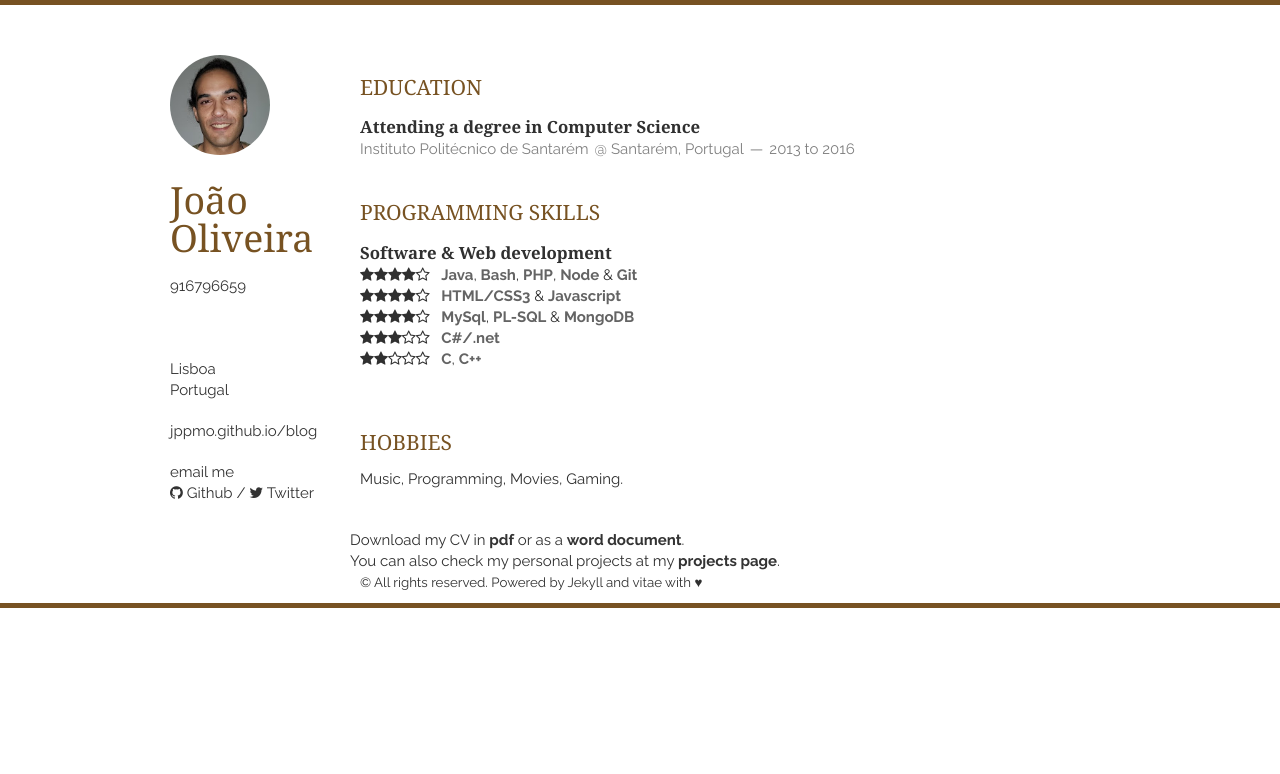
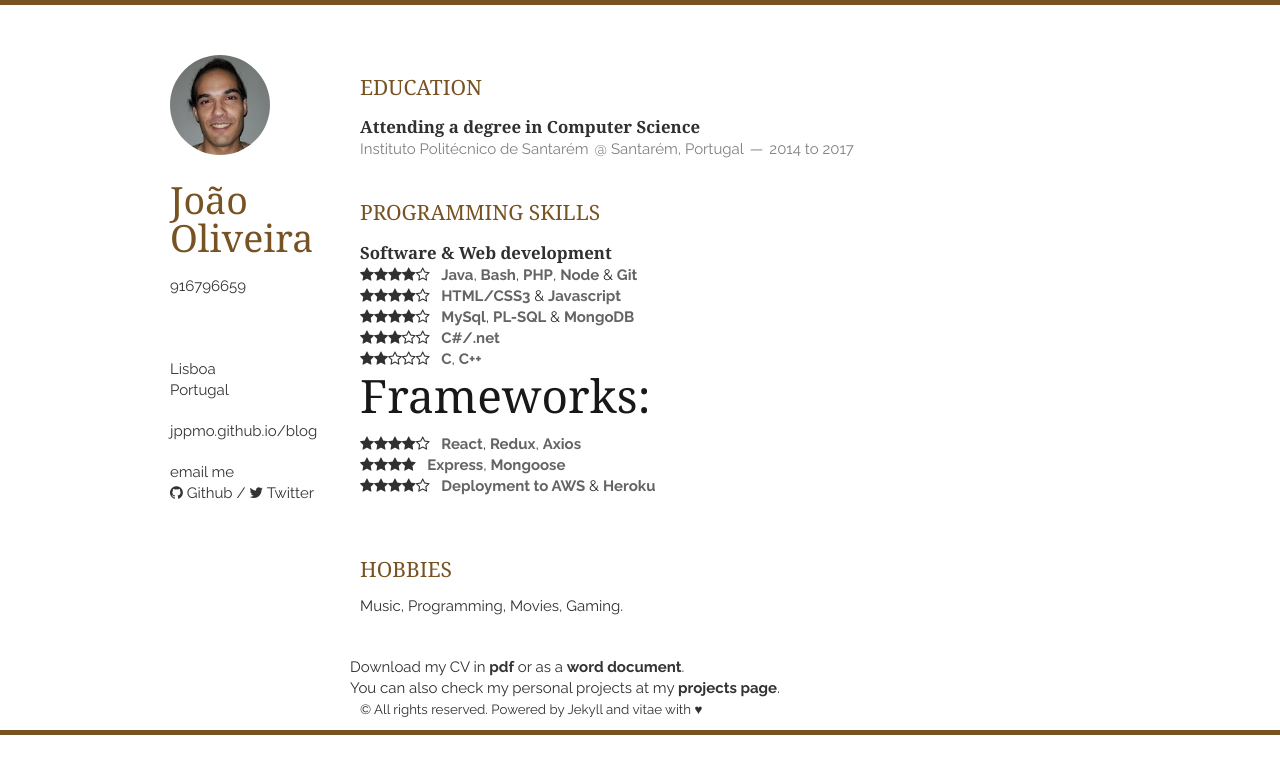
Before and after one commit to jppmo/vitae, a Jekyll site: the page built from index.html, in a window 1280 px wide. Shown: the top 774 px of the page. Built offline with Jekyll 4.4.1, drawn with Linux system fonts in a browser that asks for light colours; nearby versions of some CDN libraries; the list of posts is cut into pages by our own code.

Commit message:
CV update

```diff
--- a/_includes/education.html
+++ b/_includes/education.html
@@ -4,7 +4,7 @@
         <header>
             <h1>Attending a degree in Computer Science</h1>
             <span>Instituto Politécnico de Santarém</span>
-            <span><address>Santarém, Portugal</address><time>2013 to 2016</time></span>
+            <span><address>Santarém, Portugal</address><time>2014 to 2017</time></span>
         </header>
     </article>
 </section>
--- a/_includes/skills.html
+++ b/_includes/skills.html
@@ -27,6 +27,21 @@
           <i class="fa fa-star"></i><i class="fa fa-star"></i><i class="fa fa-star-o"></i><i class="fa fa-star-o"></i><i class="fa fa-star-o"></i>
             &nbsp;&nbsp;<em>C</em>, <em>C++</em>
         </p>
+
+        <h1>Frameworks:</h1>
+
+        <p>
+            <i class="fa fa-star"></i><i class="fa fa-star"></i><i class="fa fa-star"></i><i class="fa fa-star"></i><i class="fa fa-star-o"></i>
+            &nbsp;&nbsp;<em>React</em>, <em>Redux</em>, <em>Axios</em>
+        </p>
+        <p>
+            <i class="fa fa-star"></i><i class="fa fa-star"></i><i class="fa fa-star"></i><i class="fa fa-star"></i></i>
+            &nbsp;&nbsp;<em>Express</em>, <em>Mongoose</em>
+        </p>
+        <p>
+            <i class="fa fa-star"></i><i class="fa fa-star"></i><i class="fa fa-star"></i><i class="fa fa-star"></i><i class="fa fa-star-o"></i>
+            &nbsp;&nbsp;<em>Deployment to AWS</em> &amp; <em>Heroku</em>
+        </p>
     </article>
 
 </section>
```
